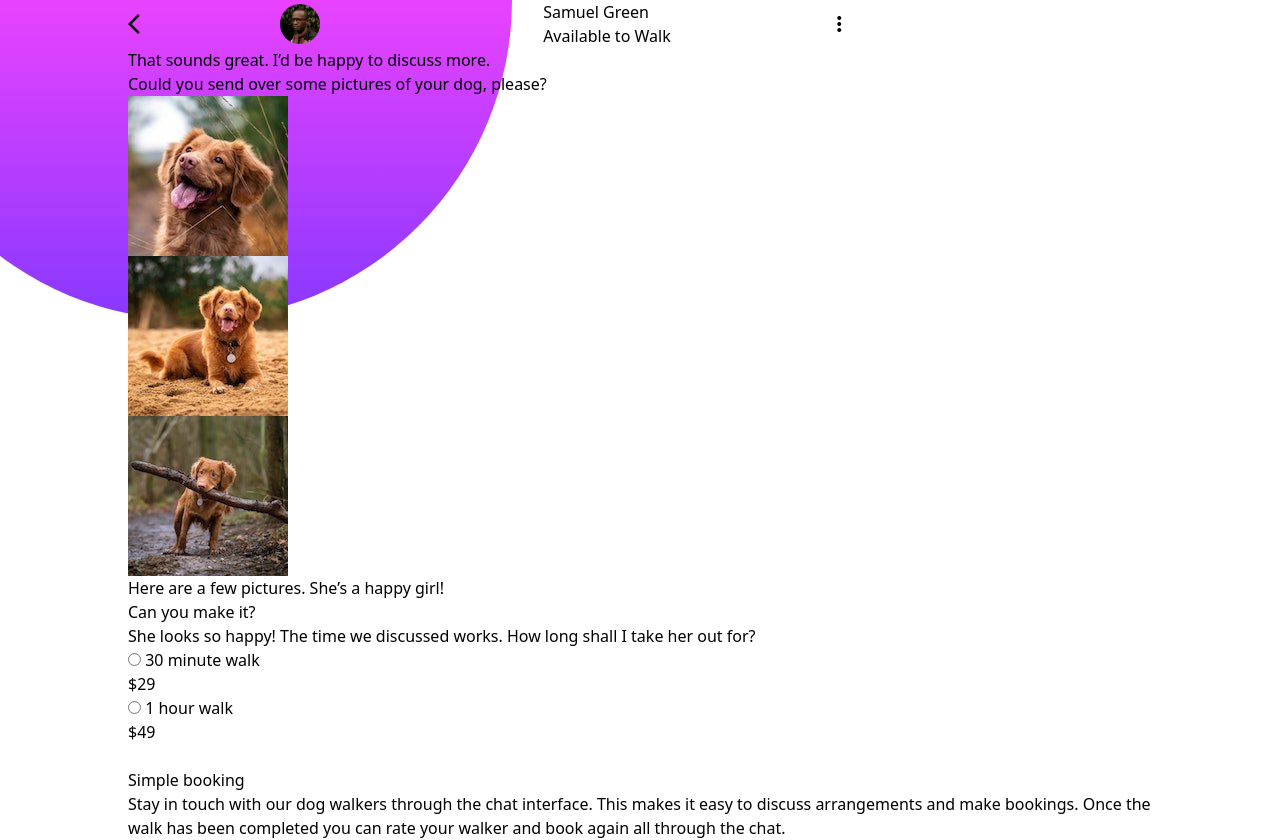
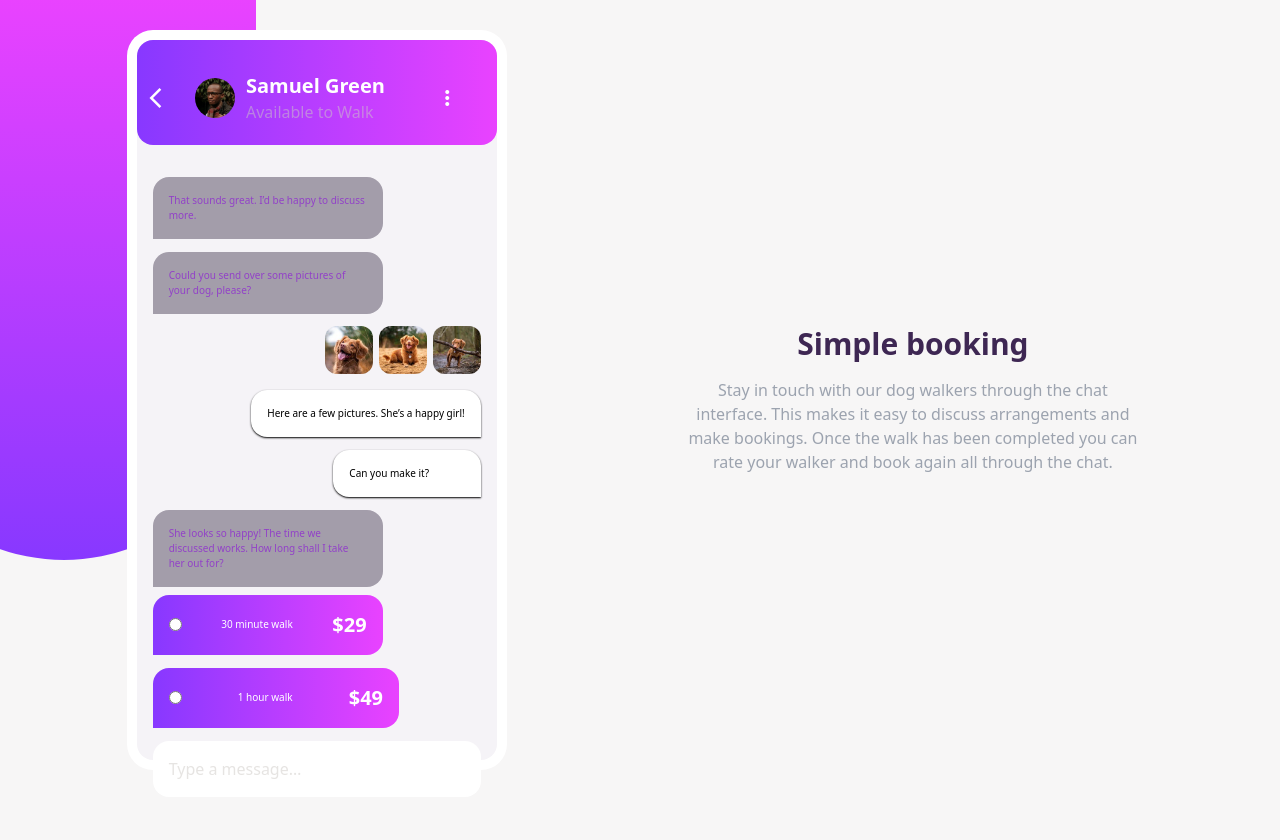
Before and after one commit to Azharul-Islam-Bappy/chat-app-illustration, a website: page index.html in a window 1280 px wide. Drawn offline with nearby package versions, Linux system fonts and the light colour scheme.

Commit message:
design layout almost completed

```diff
--- a/index.html
+++ b/index.html
@@ -5,59 +5,58 @@
   <meta name="viewport" content="width=device-width, initial-scale=1.0">
   <link rel="icon" type="image/png" sizes="32x32" href="./images/favicon-32x32.png">
   <link rel="stylesheet" href="./dist/style.css">
+  <link rel="stylesheet" href="./dist/custom.css">
   <link rel="stylesheet" href="https://fonts.googleapis.com/css2?family=Material+Symbols+Outlined:opsz,wght,FILL,GRAD@24,400,0,0&icon_names=arrow_back_ios,more_vert" />
   <!-- <link rel="stylesheet" href="https://fonts.googleapis.com/css2?family=Material+Symbols+Outlined:opsz,wght,FILL,GRAD@20,400,0,0&" /> -->
   <title>Frontend Mentor | [Challenge: Chat app illustration]</title>
 
 </head>
-<body>
+<body class="bg-[#f7f6f6]">
   <header>
-    <div class="w-[50vw] h-[320px] bg-gradient-to-t from-gradient-color-violet to-gradient-color-magenta rounded-b-full fixed left-[-10vw] top-0  z-[-2]"></div>
+    <div class="w-[50vw] h-[320px] bg-gradient-to-t from-gradient-color-violet to-gradient-color-magenta rounded-b-full fixed left-[-10vw] top-0  z-[-2] lg:w-[30vw] lg:h-[70vh]"></div>
   </header>
 
-  <section class="w-full">
-    <section class="w-[80%] mx-[10%]">
-      <div class="outline-8 outline-secondary-white">
-        <div class="flex  items-center">
-          <span class="material-symbols-outlined text-2xl me-[1rem] text-secondary-white">arrow_back_ios</span>
+  <section class="w-full lg:h-[100vh] flex items-center">
+    <section class="w-[85%] mx-[7.5%] my-[1rem] lg:flex justify-around items-center gap-10 lg:w-[90%] lg:mx-[5%] ">
+      <div id="app" class="ring-offset-2 ring-white ring-8 bg-[hsla(270,20%,96%,1)] rounded-2xl h-[90vh] w-[360.496px] ">
+        <div class="flex  items-center px-[0.8rem] pt-[2rem] pb-[1.3rem] mb-[1rem] bg-gradient-to-r from-gradient-color-violet to-gradient-color-magenta rounded-2xl">
+          <span class="material-symbols-outlined text-2xl me-[1rem] text-secondary-color-white">arrow_back_ios</span>
           <div class="w-[60%] flex justify-around items-center me-[2.8rem]">
             <img class="w-10 h-10 rounded-[50%]" src="images/avatar.jpg">
             <div class="flex flex-col">
-              <h3 class="">Samuel Green</h3>
-              <span class="">Available to Walk</span>
+              <h3 class="text-xl text-secondary-color-white font-semibold">Samuel Green</h3>
+              <span class="text-primary-color-placeholder">Available to Walk</span>
             </div>
           </div> <!-- image and name section -->
-          <span class="material-symbols-outlined">more_vert</span>
+          <span class="material-symbols-outlined text-secondary-color-white">more_vert</span>
         </div> <!-- app header -->
-        <div class="">
-          <p class="">That sounds great. I’d be happy to discuss more.</p>
-          <p class="">Could you send over some pictures of your dog, please?</p>
-          <div class="">
-            <img class="" src="images/dog-image-1.jpg">
-            <img class="" src="images/dog-image-2.jpg">
-            <img class="" src="images/dog-image-3.jpg">
+        <div class="p-[1rem]">
+          <p class="p-[1rem] rounded-t-2xl rounded-br-2xl w-[70%] text-primary-color-left-chat bg-primary-color-gray-violet mb-[.8rem]">That sounds great. I’d be happy to discuss more.</p>
+          <p class="p-[1rem] rounded-t-2xl rounded-br-2xl w-[70%] text-primary-color-left-chat bg-primary-color-gray-violet mb-[.8rem]">Could you send over some pictures of your dog, please?</p>
+          <div class="flex justify-end items-center gap-1.5 mb-[1rem]">
+            <img class="w-[3rem] h-[3rem] rounded-xl" src="images/dog-image-1.jpg">
+            <img class="w-[3rem] h-[3rem] rounded-xl" src="images/dog-image-2.jpg">
+            <img class="w-[3rem] h-[3rem] rounded-xl" src="images/dog-image-3.jpg">
           </div>
-          <p class="">Here are a few pictures. She’s a happy girl!</p>
-          <p class="">Can you make it?</p>
-          <p class="">She looks so happy! The time we discussed works. How long shall I take her out for?</p>
-          <div class="">
-            <input type="radio">
-            <span>30 minute walk</span>
-            <h3>$29</h3>
+          <p class="p-[1rem] rounded-t-2xl rounded-bl-2xl w-[70%] bg-secondary-color-white shadow-sm shadow-[#000] mb-[.8rem] ms-auto">Here are a few pictures. She’s a happy girl!</p>
+          <p class="p-[1rem] rounded-t-2xl rounded-bl-2xl w-[45%] bg-secondary-color-white shadow-sm shadow-[#000] mb-[.8rem] ms-auto">Can you make it?</p>
+          <p class="p-[1rem] rounded-t-2xl rounded-br-2xl w-[70%] text-primary-color-left-chat bg-primary-color-gray-violet mb-[0.5rem]">She looks so happy! The time we discussed works. How long shall I take her out for?</p>
+          <div class="w-[70%] flex justify-between items-center p-[1rem] mb-[.8rem] -custom-style bg-gradient-to-r from-gradient-color-violet to-gradient-color-magenta rounded-t-2xl rounded-br-2xl">
+            <input name="select" type="radio">
+            <span class="text-[#fff]">30 minute walk</span>
+            <h3 class="font-semibold text-xl text-[#fff]">$29</h3>
           </div>
-          <div class="">
-            <input type="radio">
-            <span>1 hour walk</span>
-            <h3>$49</h3>
+          <div class="w-[75%] flex  justify-between items-center p-[1rem] mb-[.8rem] -custom-style bg-gradient-to-r from-gradient-color-violet to-gradient-color-magenta rounded-t-2xl rounded-br-2xl">
+            <input name="select" type="radio">
+            <span class="text-[#fff]">1 hour walk</span>
+            <h3 class="font-semibold text-xl text-[#fff]">$49</h3>
           </div>
-          <input type="Type a message…" >
+          <div   class="p-[1rem] mb-[.8rem] w-full rounded-2xl bg-[#fff] text-[hsla(26,7%,79%,0.5)]">Type a message…</div>
         </div> <!-- app body -->
       </div> <!-- mobile app -->
-      <section class="">
-        <h3>Simple booking</h3>
-        <p class="">Stay in touch with our dog walkers through the chat interface. This makes it easy to
-  discuss arrangements and make bookings. Once the walk has been completed you can rate
-  your walker and book again all through the chat.</p>
+      <section class="my-[2rem] lg:w-[40%]">
+        <h3 class="text-center text-3xl mb-[1rem] font-semibold text-[hsla(271,36%,24%,1)]">Simple booking</h3>
+        <p class="text-center text-base text-gray-400">Stay in touch with our dog walkers through the chat interface. This makes it easy to discuss arrangements and make bookings. Once the walk has been completed you can rate your walker and book again all through the chat.</p>
       </section>
     </section>
   </section>
--- a/tailwind.config.js
+++ b/tailwind.config.js
@@ -6,19 +6,19 @@ module.exports = {
   theme: {
     extend: {
       colors: {
-        "primary":{
+        "primary-color":{
           "left-chat": "hsla(276,55%,52%,1)",
           "right-chat": "hsla(271,15%,43%,1)",
           "gray-violet": "hsla(270,7%,64%,1)",
-          "placeholder": "hsla(206,6%,79%,1)"
+          "placeholder": "hsla(26,7%,79%,0.5)"
         },
         "gradient-color": {
           "magenta": "hsla(293,100%,63%,1)",
           "violet": "hsla(264,100%,61%,1)"
         },
-        "secondary": {
-          "white": "fff",
-          "app-bg": "hsla(270,20%,96%,1)",
+        "secondary-color": {
+          "white": "#fff",
+          "chat-bgrn": "hsla(270,20%,96%,1)",
           "submit-btn": "hsla(271,36%,24%,1)",
           "radio-outline": "hsla(289,100%,72%,1)"
         }
```
Also changed, not shown: dist/custom.css (added), dist/style.css.
